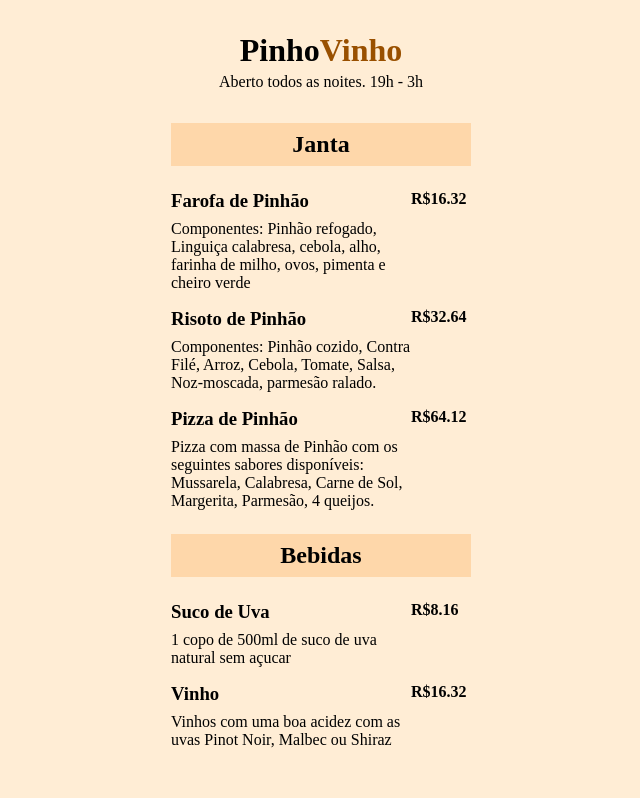
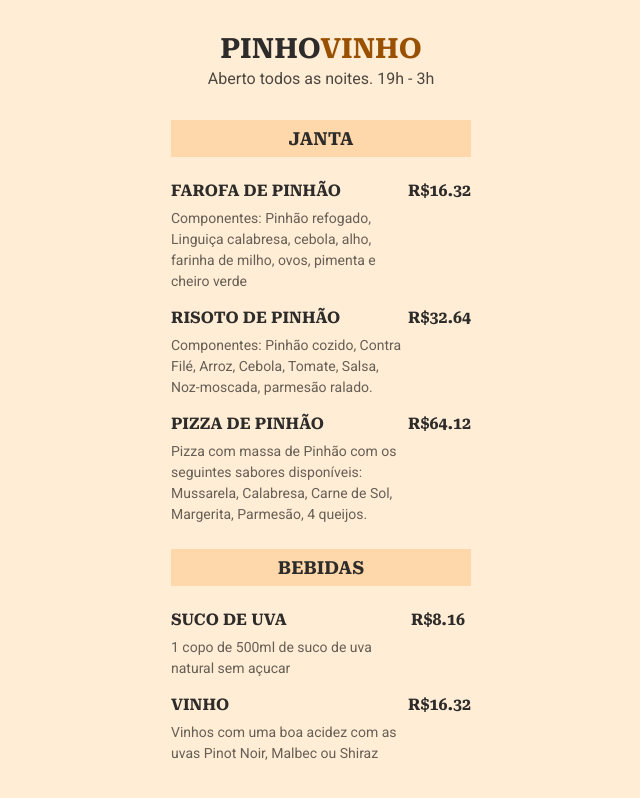
Before and after one commit to pinhotx/pinhovinho, a plain HTML site: page index.html in a window 1280 px wide. Shown: the whole page, without its empty margins (319-959 px from the left). Drawn offline with Linux system fonts and the light colour scheme.

Commit message:
aula3 - fonts and texts

```diff
--- a/index.css
+++ b/index.css
@@ -5,10 +5,17 @@
 
 body{
   background-color: #FFEDD5;
+  font-family: 'Roboto', sans-serif;
 }
 
 ul{
   list-style: none;
+}
+
+h1, h2, h3, .price{
+  font-family: 'Roboto Serif', serif;
+  text-transform: uppercase;
+  color: #2D2C2A;
 
 }
 
@@ -29,8 +36,14 @@ header h1 span {
   color: #995000;
 }
 
-h1 {
+header h1 {
   margin-bottom: 4px;
+  font-size: 28px;
+  line-height: 33px;
+}
+
+header p{
+  color: rgba(0, 0, 0, 0.7);
 }
 
 section{
@@ -41,6 +54,7 @@ section h2 {
   padding: 8px 16px;
   text-align: center;
   margin-bottom: 24px;
+  font-size: 18px;
 }
 
 ul li {
@@ -53,4 +67,13 @@ li .details{
 }
 .details h3{
   margin-bottom: 8px;
+  color: #2D2C2A;
+  font-size: 16px;
+  line-height: 19px;
 }
+
+.details p{
+  color: rgba(0, 0, 0, 0.6);
+  font-size: 14px;
+  line-height: 21px;
+}
--- a/index.html
+++ b/index.html
@@ -2,6 +2,12 @@
 <html lang="pt-br">
 
   <head>
+    <link rel="preconnect" href="https://fonts.googleapis.com">
+    <link rel="preconnect" href="https://fonts.gstatic.com" crossorigin>
+    <link href="https://fonts.googleapis.com/css2?family=Roboto&family=Roboto+Serif:opsz,wght@8..144,700&display=swap"
+          rel="stylesheet">
+
+
     <meta charset="UTF-8">
     <meta http-equiv="X-UA-Compatible" content="IE=edge">
     <meta name="viewport" content="width=device-width, initial-scale=1.0">
```
Also changed, not shown: README.md.
